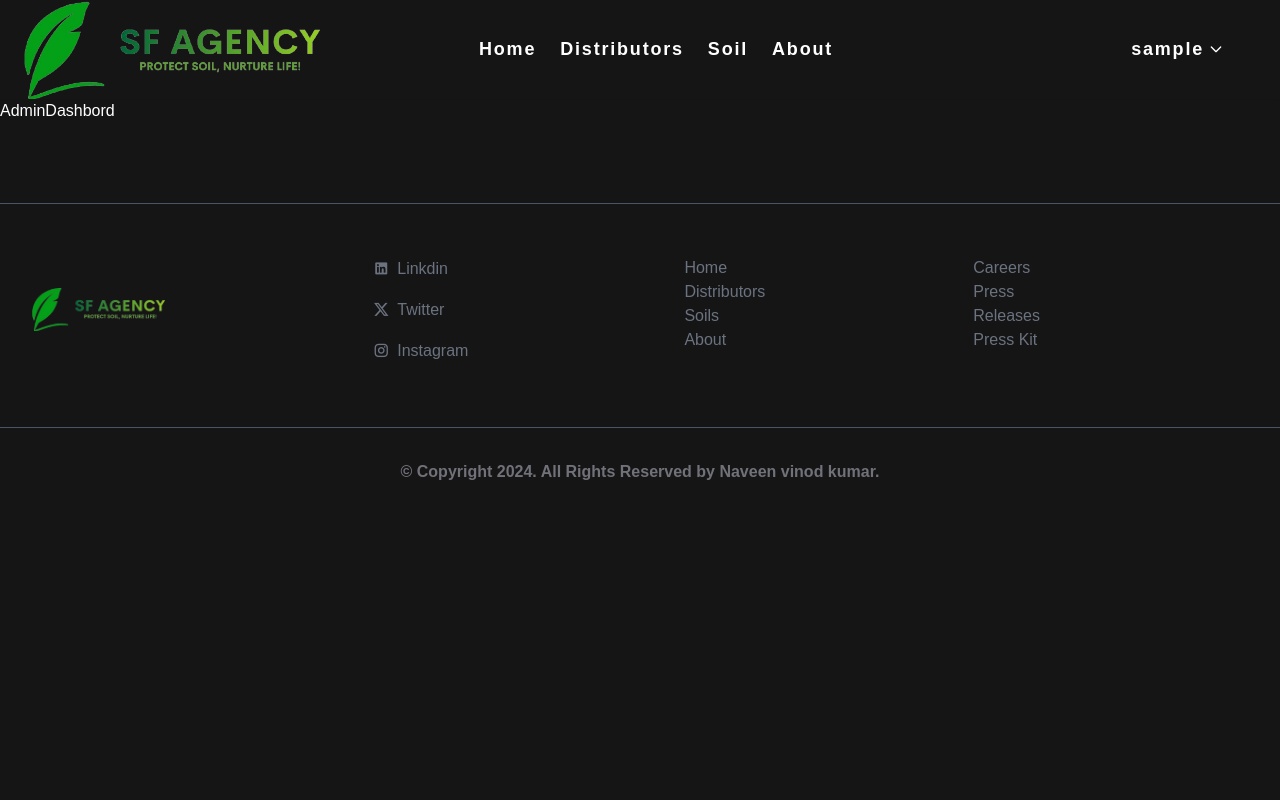
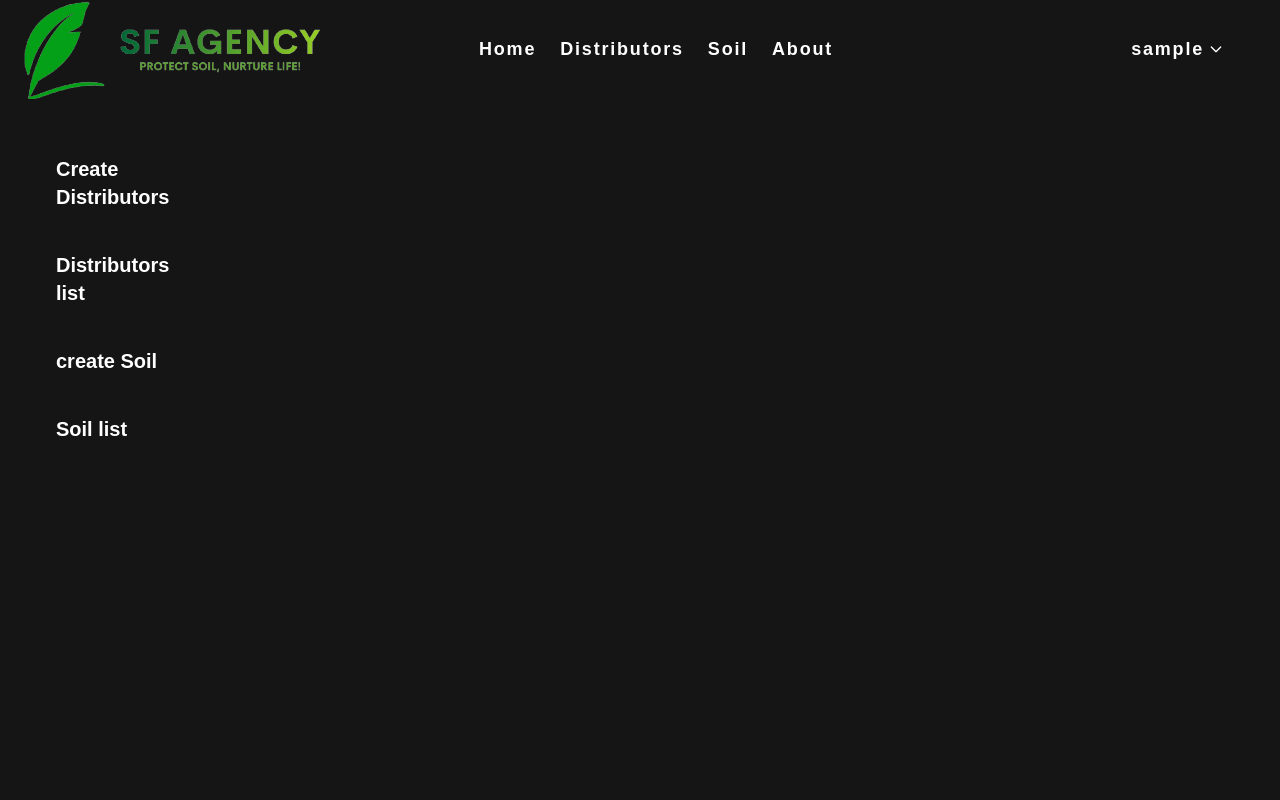
Before and after one commit to Naveenvk29/Soli_Agency, a React (Vite) app in the folder client/: page /admin/dashboard in a window 1280 px wide. Shown: the top 800 px of the page. Built offline with nearby package versions, Linux system fonts and the light colour scheme; sample sign-in values are in the browser's storage.

Commit message:
add side nav for admin

```diff
--- a/client/src/main.jsx
+++ b/client/src/main.jsx
@@ -35,6 +35,7 @@ import UpdateSoil from "./pages/Admin/Soil/UpdateSoil.jsx";
 import CreateDistributer from "./pages/Admin/Distributors/CreateDistributer.jsx";
 import UpdateDistributer from "./pages/Admin/Distributors/UpdataDistributer.jsx";
 import AdminDashbord from "./pages/Admin/Dashboard/AdminDashbord.jsx";
+import DistributorsList from "./pages/Admin/Distributors/DistributorsList.jsx";
 
 const router = createBrowserRouter(
   createRoutesFromElements(
@@ -64,6 +65,7 @@ const router = createBrowserRouter(
           path="/admin/distributors/create"
           element={<CreateDistributer />}
         />
+        <Route path="/admin/distributors-list" element={<DistributorsList />} />
         <Route
           path="/admin/distributors/update/:id"
           element={<UpdateDistributer />}
--- a/client/src/pages/Admin/Dashboard/AdminDashbord.jsx
+++ b/client/src/pages/Admin/Dashboard/AdminDashbord.jsx
@@ -1,7 +1,12 @@
-import React from "react";
-
+import AsideBar from "./Dash-components/AsideBar";
 const AdminDashbord = () => {
-  return <div>AdminDashbord</div>;
+  return (
+    <div>
+      <div className="flex flex-row h-screen ">
+        <AsideBar />
+      </div>
+    </div>
+  );
 };
 
 export default AdminDashbord;
--- a/client/src/pages/Admin/Dashboard/Dash-components/AsideBar.jsx
+++ b/client/src/pages/Admin/Dashboard/Dash-components/AsideBar.jsx
@@ -1,7 +1,32 @@
+import { Link } from "react-router-dom";
+
 const AsideBar = () => {
   return (
-    <div>
-      <div></div>
+    <div className="w-[20%] mt-2 h-screen flex flex-col items-start  gap-6  p-10">
+      <Link
+        to="/admin/distributors/create"
+        className="text-white text-xl font-semibold hover:bg-blue-400 px-4 py-2 rounded-xl duration-500 "
+      >
+        Create Distributors
+      </Link>
+      <Link
+        className="text-white text-xl font-semibold hover:bg-blue-400 px-4 py-2 rounded-xl duration-500 "
+        to="/admin/distributors-list"
+      >
+        Distributors list
+      </Link>
+      <Link
+        to="/admin/soil/create"
+        className="text-white text-xl font-semibold hover:bg-blue-400 px-4 py-2 rounded-xl duration-500 "
+      >
+        create Soil
+      </Link>
+      <Link
+        to="/admin/soil-list"
+        className="text-white text-xl font-semibold hover:bg-blue-400 px-4 py-2 rounded-xl duration-500 "
+      >
+        Soil list
+      </Link>
     </div>
   );
 };
--- a/client/src/pages/Admin/Distributors/CreateDistributer.jsx
+++ b/client/src/pages/Admin/Distributors/CreateDistributer.jsx
@@ -68,7 +68,7 @@ const CreateDistributer = () => {
     try {
       await createDistributor(formData).unwrap();
       toast.success("Distributor created successfully!");
-      navigate("/distributors");
+      navigate("/admin/distributors-list");
     } catch (error) {
       console.error(error);
       toast.error("Failed to create distributor!");
@@ -77,6 +77,14 @@ const CreateDistributer = () => {
 
   return (
     <div className="max-w-screen-lg mx-auto my-10">
+      <div>
+        <h2
+          className="text-lg hover:underline hover:text-blue-500"
+          onClick={() => navigate(-1)}
+        >
+          Go back
+        </h2>
+      </div>
       <h1 className="text-4xl text-center font-bold my-5 capitalize">
         Create Distributor
       </h1>
--- a/client/src/pages/Admin/Distributors/UpdataDistributer.jsx
+++ b/client/src/pages/Admin/Distributors/UpdataDistributer.jsx
@@ -9,7 +9,7 @@ import { toast } from "react-toastify";
 import Loader from "../../../components/Loader";
 
 const UpdateDistributor = () => {
-  const { id } = useParams(); // Get distributor ID from route params
+  const { id } = useParams();
   const [distributorData, setDistributorData] = useState({
     name: "",
     email: "",
@@ -24,21 +24,6 @@ const UpdateDistributor = () => {
   const [updateDistributor, { isLoading }] = useUpdateDistributorMutation();
   const navigate = useNavigate();
   const { deleteDistributor } = useDeleteDistributorMutation();
-
-  useEffect(() => {
-    const fetchDistributorData = async () => {
-      try {
-        const response = await fetch(`/api/distributors/${id}`);
-        const data = await response.json();
-        setDistributorData(data);
-      } catch (error) {
-        console.error("Failed to fetch distributor data:", error);
-        toast.error("Failed to fetch distributor data.");
-      }
-    };
-
-    fetchDistributorData();
-  }, [id]);
 
   useEffect(() => {
     if (soilData) {
@@ -84,18 +69,13 @@ const UpdateDistributor = () => {
     if (distributorData.profilePic) {
       formData.append("profilePic", distributorData.profilePic);
     }
-
     distributorData.soil.forEach((soil) => {
       formData.append("soil", soil);
     });
-
-    // Log the FormData entries
-    console.log("FormData to be submitted:", Array.from(formData.entries()));
-
     try {
       await updateDistributor({ id: id, formData }).unwrap();
       toast.success("Distributor updated successfully!");
-      navigate("/distributors");
+      navigate("/admin/distributors-list");
     } catch (error) {
       console.error("Update failed:", error);
       toast.error("Failed to update distributor!");
@@ -117,7 +97,15 @@ const UpdateDistributor = () => {
 
   return (
     <div className="max-w-screen-lg mx-auto my-10">
-      <h1 className="text-4xl text-center font-bold my-5 capitalize">
+      <div>
+        <h2
+          className="text-lg hover:underline hover:text-blue-500"
+          onClick={() => navigate(-1)}
+        >
+          Go back
+        </h2>
+      </div>
+      <h1 className="text-4xl text-center font-bold mb-5 capitalize">
         Update Distributor
       </h1>
       <form onSubmit={handleSubmit}>
@@ -221,32 +209,19 @@ const UpdateDistributor = () => {
             onChange={handleProfilePicChange}
           />
         </div>
-
-        <div className="my-6 flex items-center justify-around w-full">
-          <label className="text-sm font-bold mb-2 uppercase">Soil Type</label>
-          <div className="relative w-[20vw]">
-            <div className="border border-gray-300 p-3 rounded-md cursor-pointer bg-white">
-              {distributorData.soil.length > 0
-                ? `Selected: ${distributorData.soil.length} item(s)`
-                : "Select Soil Type"}
-            </div>
-            <div className="absolute z-10 w-full mt-1 bg-white border border-gray-300 rounded-md shadow-lg">
+        <div className="my-6 mx-auto flex flex-col w-[95%]">
+          <label className="text-2xl font-bold mb-2">Soil Type</label>
+          <div className="flex text-lg gap-5  ">
             {soilList.map((soil) => (
-                <label
-                  key={soil._id}
-                  className="flex items-center p-2 space-x-2 cursor-pointer hover:bg-gray-100"
-                >
+              <label key={soil._id} className="flex items-center">
                 <input
                   type="checkbox"
-                    value={soil._id}
                   checked={distributorData.soil.includes(soil._id)}
                   onChange={() => handleSoilSelection(soil._id)}
-                    className="form-checkbox"
                 />
-                  <span className="text-gray-700">{soil.name}</span>
+                <span className="ml-2 my-2">{soil.name}</span>
               </label>
             ))}
-            </div>
           </div>
         </div>
 
--- a/client/src/pages/Admin/Soil/CreateSoil.jsx
+++ b/client/src/pages/Admin/Soil/CreateSoil.jsx
@@ -50,6 +50,12 @@ const CreateSoil = () => {
 
   return (
     <div className="max-w-screen-lg mx-auto my-10">
+      <h2
+        className="text-lg hover:underline hover:text-blue-500"
+        onClick={() => navigate(-1)}
+      >
+        Go back
+      </h2>
       <h1 className="text-4xl text-center font-bold my-5">Create Soil</h1>
       <form onSubmit={handleSubmit} encType="multipart/form-data">
         <div className="my-6 flex items-center justify-around w-full">
--- a/client/src/pages/Distributors/Card.jsx
+++ b/client/src/pages/Distributors/Card.jsx
@@ -2,7 +2,7 @@ import { Link } from "react-router-dom";
 
 const Card = ({ data }) => {
   return (
-    <div className="w-[26vw] h-[60vh] flex flex-col p-5 ml-6 shadow-[8px_10px_20px_3px_rgba(200,200,250,0.3)] object-cover">
+    <div className="w-[26vw] h-[60vh] flex flex-col p-5 mb-8 ml-6 shadow-[8px_10px_20px_3px_rgba(200,200,250,0.1)] object-cover">
       <div className="w-full h-[80%]">
         <img
           className="w-full h-full object-cover"
--- a/client/src/pages/Distributors/Distributores.jsx
+++ b/client/src/pages/Distributors/Distributores.jsx
@@ -4,12 +4,10 @@ import Loader from "../../components/Loader";
 const Distributores = () => {
   const { data: distributors } = useGetDistributorsQuery();
   return distributors?.length > 0 ? (
-    <div className=" max-w-screen-xl mx-auto mt-20 flex  items-center justify-center   ">
-      <div className="flex flex-wrap justify-center items-center ">
+    <div className=" max-w-screen-xl mx-auto mt-20 flex  items-center justify-center">
+      <div className="flex flex-wrap justify-center items-center  ">
         {distributors?.map((distributor, i) => (
-          <>
-            <Card key={i} data={distributor} />
-          </>
+          <Card key={i} data={distributor} />
         ))}
       </div>
     </div>
--- a/client/src/redux/api/distributorsApi.js
+++ b/client/src/redux/api/distributorsApi.js
@@ -23,7 +23,7 @@ const distributorsApi = apiSlice.injectEndpoints({
       }),
     }),
     updateDistributor: builder.mutation({
-      query: (id, body) => ({
+      query: ({ id, body }) => ({
         url: `${DISTRIBUTORS_URL}/${id}`,
         method: "PUT",
         body: body,
```
Lines whose indentation alone changed are shown as unchanged.
